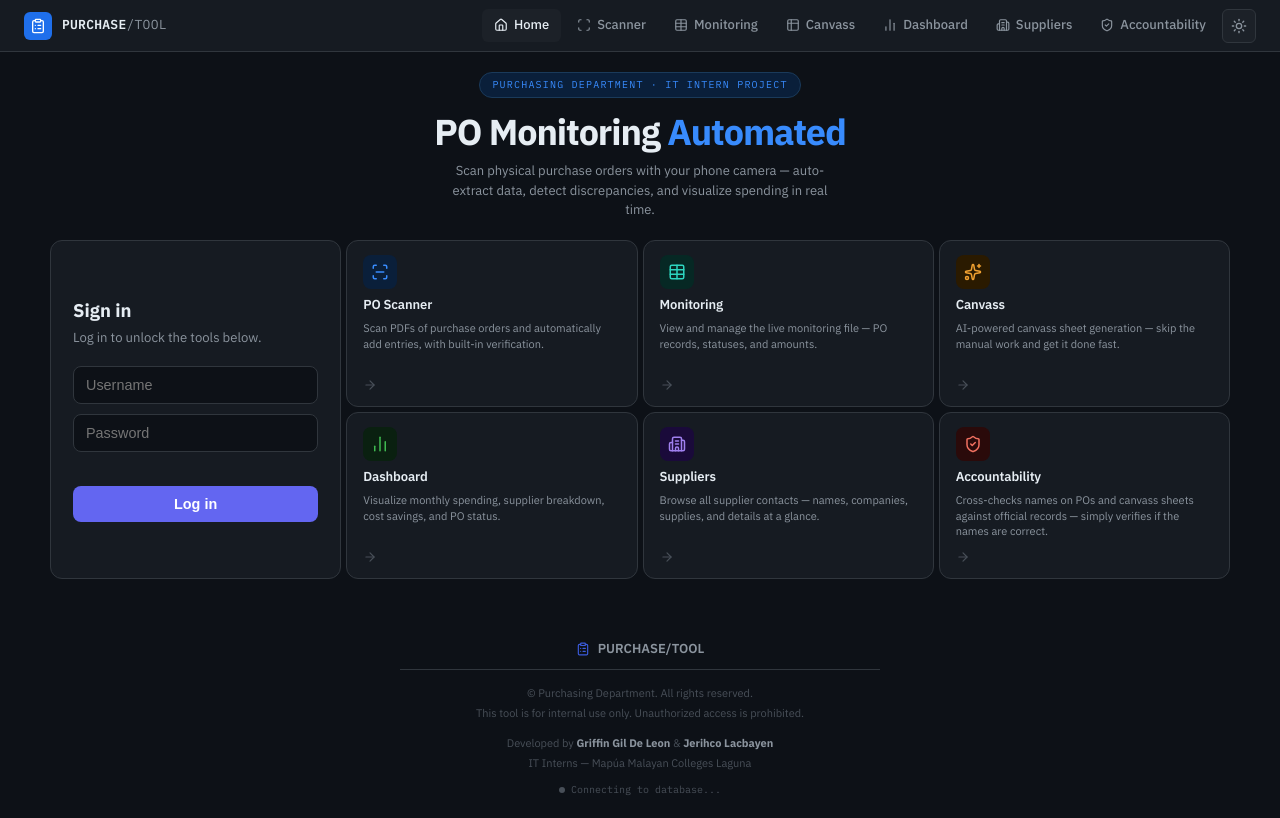
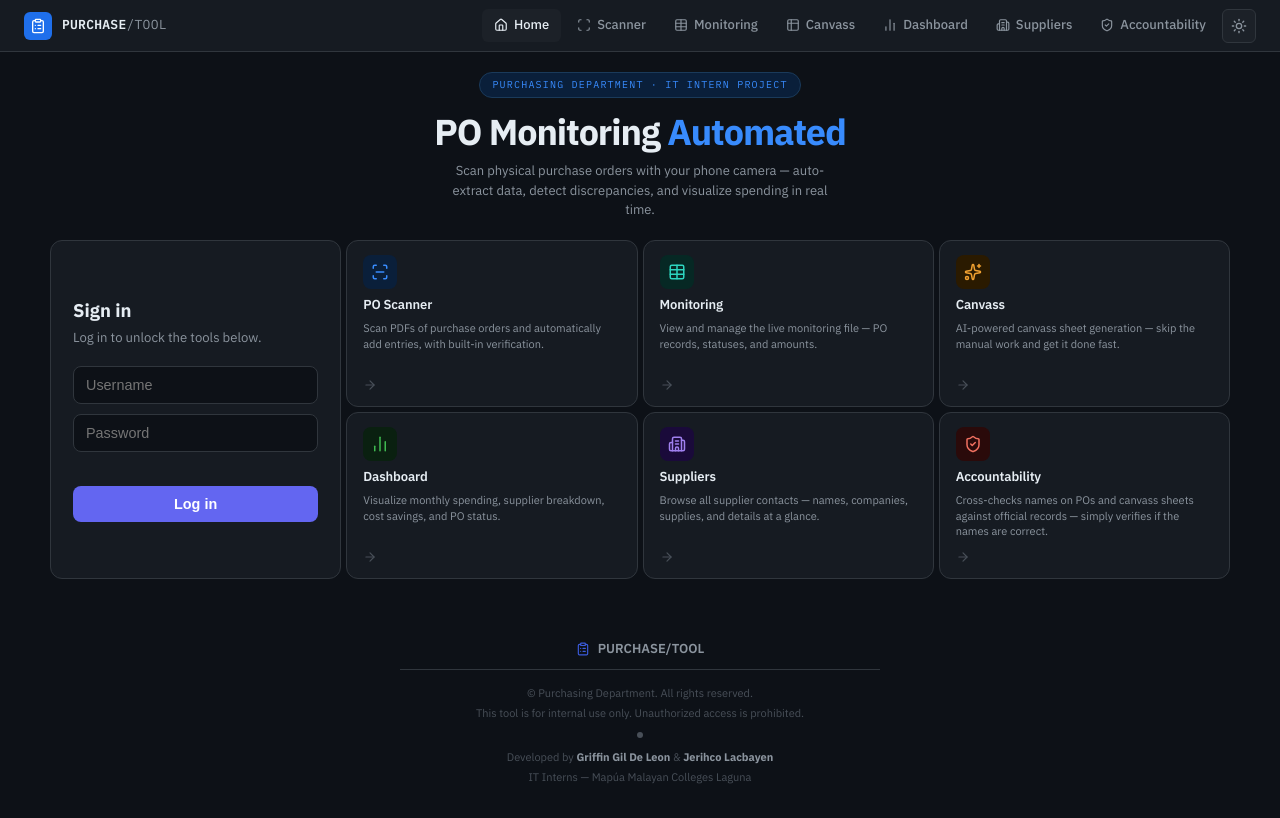
Before and after one commit to Griffeminie/purchasing-intern-gaming, a website: page purchasing-tool/public/index.html in a window 1280 px wide. Drawn offline with nearby package versions, Linux system fonts and the light colour scheme; no server answers.

```diff
--- a/purchasing-tool/public/index.html
+++ b/purchasing-tool/public/index.html
@@ -446,15 +446,13 @@
       This tool is for internal use only. Unauthorized access is prohibited.
     </p>
 
+    <div class="footer-status">
+      <span class="status-dot" id="status-dot"></span>
+    </div>
     <p style="font-size:11px; color:var(--text-3); margin-top:10px; line-height:1.8;">
       Developed by <strong style="color:var(--text-2);">Griffin Gil De Leon</strong> &amp; <strong style="color:var(--text-2);">Jerihco Lacbayen</strong><br>
       IT Interns &mdash; Mapúa Malayan Colleges Laguna
     </p>
-
-    <div class="footer-status">
-      <span class="status-dot" id="status-dot"></span>
-      <span id="status-label">Connecting to database...</span>
-    </div>
   </footer>
 
   <button id="logoutFab" class="logout-fab" title="Log out" hidden>
```
